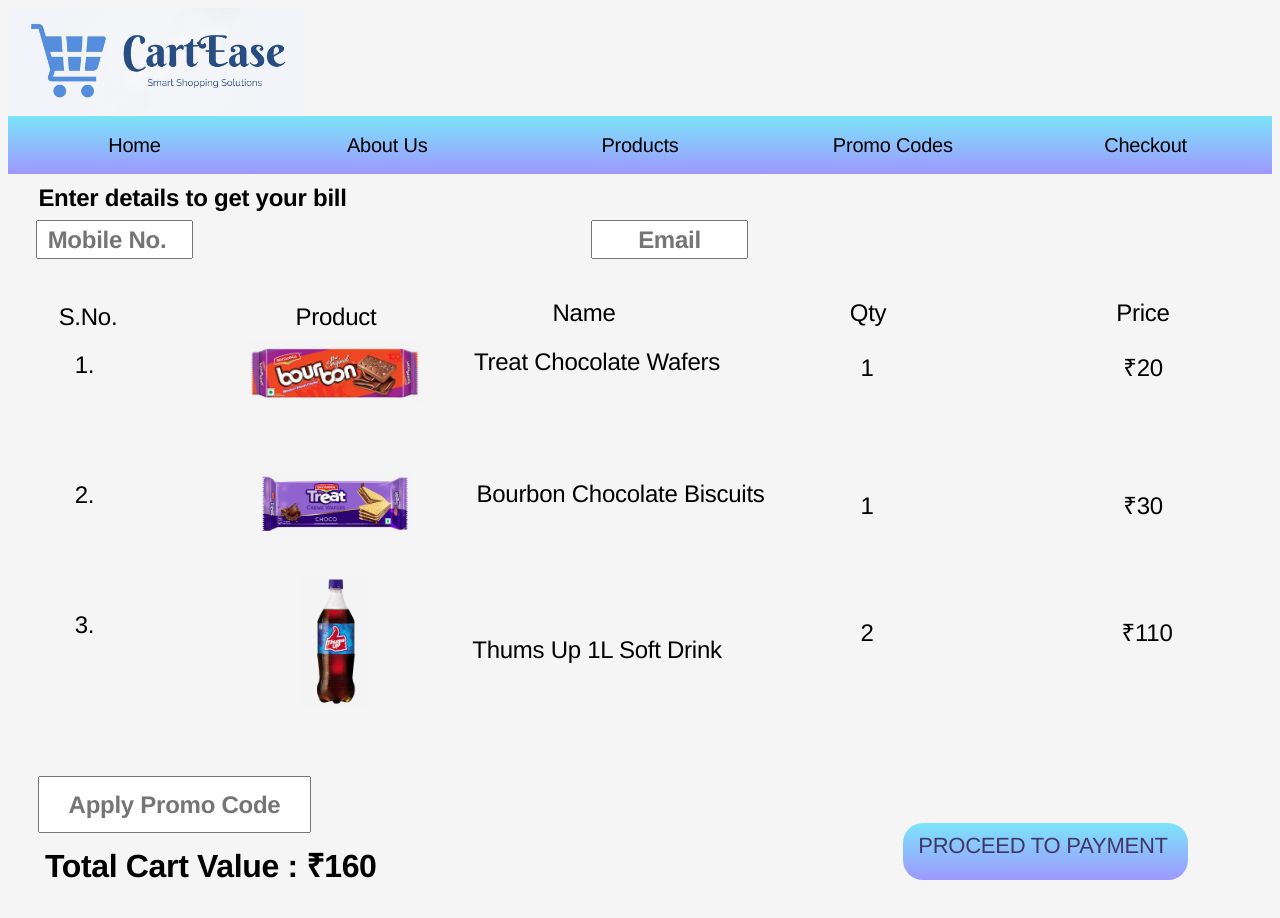
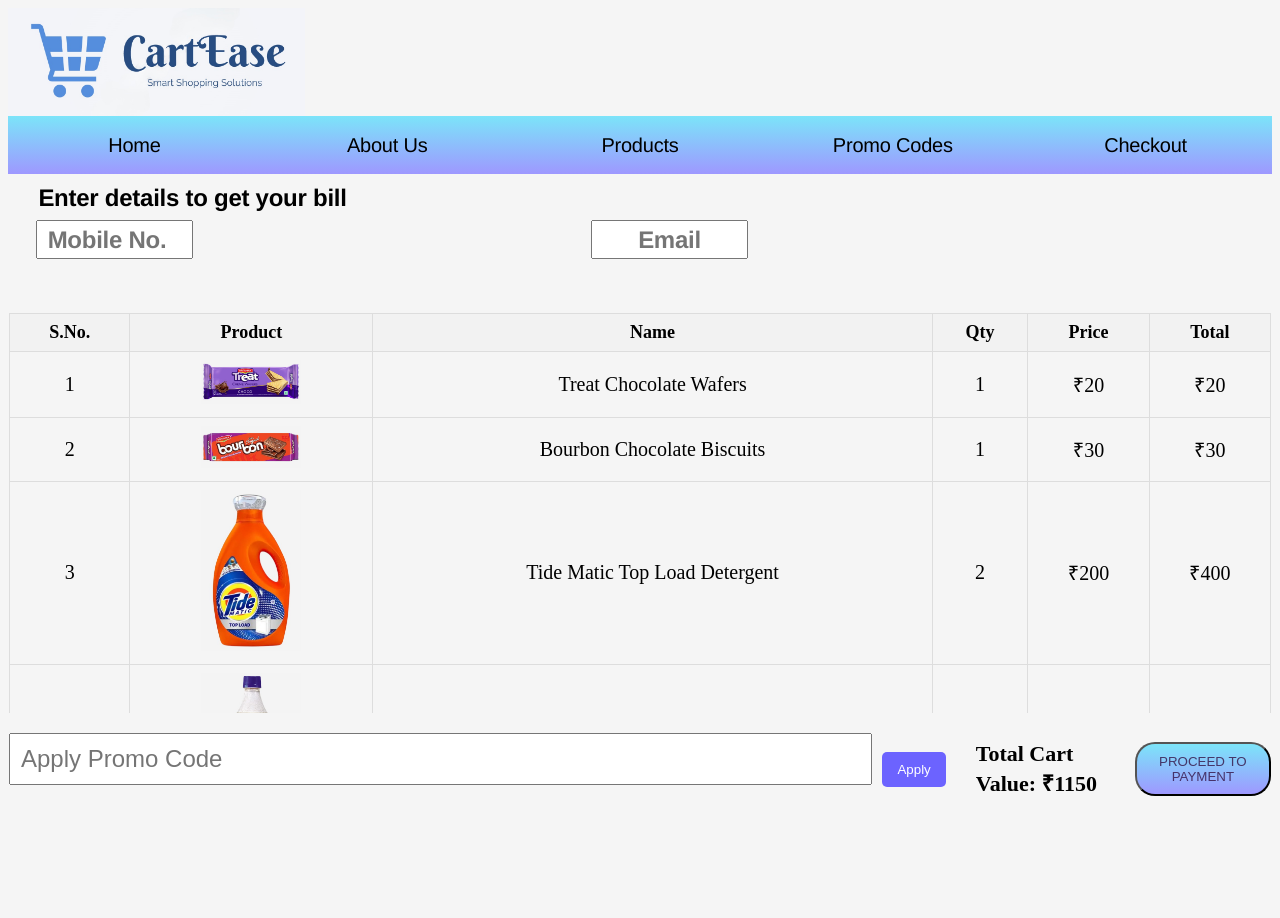
Before and after one commit to gandhi25samar/Cartease-CPG162, a React (Create React App) app: page /Checkout in a window 1280 px wide. Shown: the top 918 px of the page. Built offline with nearby package versions, Linux system fonts and the light colour scheme.

Commit message:
Added Apply Promo Code Functionality

```diff
--- a/src/components/Content/content.css
+++ b/src/components/Content/content.css
@@ -454,8 +454,8 @@
   flex-direction: column;
 }
 
-.cart-table-wrapper {
-  max-height: 450px; /* Adjust as needed */
+.cart-table-wrapper-home {
+  max-height: 600px; /* Adjust as needed */
   overflow-y: auto; /* Enable scrolling if the table exceeds this height */
   margin-top: 20px;
 }
@@ -485,7 +485,7 @@
 }
 
 .total-checkout {
-  margin-top: -20px;
+  margin-top: 0px;
   display: flex;
   justify-content: space-between;
   align-items: center;
--- a/src/components/Content/content.js
+++ b/src/components/Content/content.js
@@ -161,7 +161,7 @@ const Content = () => {
     //   </div>
     // </div>
     <div className="content">
-      <div className="cart-table-wrapper">
+      <div className="cart-table-wrapper-home">
         <table className="cart-table">
           <thead>
             <tr>
--- a/src/components/Content_checkout/contentCheckout.css
+++ b/src/components/Content_checkout/contentCheckout.css
@@ -1,4 +1,4 @@
-.content {
+/* .content {
   height: 653px;
   position: relative;
   width: 1280px;
@@ -394,4 +394,75 @@
   top: 0;
   white-space: nowrap;
   width: 249px;
+} */
+.cart-table {
+  width: 100%;
+  border-collapse: collapse;
+  margin-top: 20px;
 }
+.cart-table-wrapper {
+  max-height: 420px; /* Adjust as needed */
+  overflow-y: auto; /* Enable scrolling if the table exceeds this height */
+  margin-top: 20px;
+}
+
+.cart-table th,
+.cart-table td {
+  border: 1px solid #ddd;
+  padding: 8px;
+  font-size: 20px;
+  text-align: center;
+}
+
+.cart-table th {
+  background-color: #f2f2f2;
+  font-size: 18px;
+}
+
+.product-image {
+  width: 50px;
+  height: auto;
+}
+
+.total-checkout {
+  display: flex;
+  align-items: center;
+  gap: 10px;
+  margin-top: 20px;
+}
+
+.promo-message {
+  margin-left: 10px;
+}
+
+.error {
+  color: red;
+}
+
+.success {
+  color: green;
+}
+
+.apply-button {
+  background-color: #6c63ff;
+  color: white;
+  padding: 10px 15px;
+  border: none;
+  cursor: pointer;
+  border-radius: 5px;
+}
+
+.text-wrapper-14 {
+  font-size: 22px;
+  font-weight: bold;
+  margin-left: auto;
+}
+
+.button {
+  background: linear-gradient(180deg, #7ce4f9 0%, #9e98ff 100%);
+  border-radius: 20px;
+  padding: 10px 15px;
+  color: #331144cc;
+  cursor: pointer;
+  margin-left: auto;
+}
--- a/src/components/Content_checkout/contentCheckout.js
+++ b/src/components/Content_checkout/contentCheckout.js
@@ -1,49 +1,159 @@
-import React from "react";
+// import React from "react";
+// import "./contentCheckout.css";
+// import thumbsup from "../../assets/thumbsup.jpg";
+// import bourbon from "../../assets/bourbon.jpg";
+// import treat from "../../assets/treat.jpg";
+
+// const ContentCheckout = () => {
+//   return (
+//     <div className="content">
+//       <div className="headings">
+//         <div className="text-wrapper">S.No.</div>
+//         <div className="div">Product</div>
+//         <div className="text-wrapper-2">Name</div>
+//         <div className="text-wrapper-3">Qty</div>
+//         <div className="text-wrapper-4">Price</div>
+//       </div>
+//       <div className="items">
+//         <div className="s-no">
+//           <div className="text-wrapper-5">1.</div>
+//           <div className="text-wrapper-6">2.</div>
+//           <div className="text-wrapper-7">3.</div>
+//         </div>
+//         <div className="product">
+//           <img className="treat" alt="Treat" src={treat} />
+//           <img className="bourbon" alt="Bourbon" src={bourbon} />
+//           <img className="thumbsup" alt="Thumbsup" src={thumbsup} />
+//         </div>
+//         <div className="name">
+//           <div className="text-wrapper-8">Treat Chocolate Wafers</div>
+//           <div className="text-wrapper-9">Bourbon Chocolate Biscuits</div>
+//           <p className="p">Thums Up 1L Soft Drink</p>
+//         </div>
+//         <div className="qty">
+//           <div className="text-wrapper-10">1</div>
+//           <div className="text-wrapper-11">2</div>
+//           <div className="text-wrapper-12">1</div>
+//         </div>
+//         <div className="price">
+//           <div className="text-wrapper-10">₹20</div>
+//           <div className="text-wrapper-13">₹110</div>
+//           <div className="text-wrapper-12">₹30</div>
+//         </div>
+//       </div>
+//       <div className="total-checkout">
+//         <input className="div2" placeholder="Apply Promo Code" type="text" />
+//         <div className="text-wrapper-14">Total Cart Value : ₹160</div>
+//         <button className="button">
+//           <div className="text-wrapper-15">PROCEED TO PAYMENT</div>
+//         </button>
+//       </div>
+//     </div>
+//   );
+// };
+// export default ContentCheckout;
+
+import React, { useState } from "react";
+import cartItems from "../Content/cart_items";
+import coupons from "../PromoCodes/coupons";
 import "./contentCheckout.css";
-import thumbsup from "../../assets/thumbsup.jpg";
-import bourbon from "../../assets/bourbon.jpg";
-import treat from "../../assets/treat.jpg";
 
 const ContentCheckout = () => {
+  const [promoCode, setPromoCode] = useState("");
+  const [discount, setDiscount] = useState(0);
+  const [message, setMessage] = useState("");
+
+  // Calculate total cart value before discount
+  const totalCartValue = cartItems.reduce(
+    (total, item) => total + item.price * item.qty,
+    0
+  );
+
+  // Calculate total cart value after applying discount
+  const discountedValue = totalCartValue - discount;
+
+  const applyPromoCode = () => {
+    const coupon = coupons.find((c) => c.code === promoCode);
+
+    if (!coupon) {
+      setMessage("Invalid Promo Code");
+      setDiscount(0);
+    } else if (totalCartValue < coupon.minValue) {
+      setMessage("Minimum cart value not met");
+      setDiscount(0);
+    } else {
+      if (coupon.code === "GET10") {
+        const discountAmount = Math.min(totalCartValue * 0.1, 150);
+        setDiscount(discountAmount);
+        setMessage("Promo Code Applied");
+      } else if (coupon.code === "FLAT200") {
+        setDiscount(200);
+        setMessage("Promo Code Applied");
+      } else if (coupon.code === "PAYDAYDEAL") {
+        const discountAmount = Math.min(totalCartValue * 0.2, 500);
+        setDiscount(discountAmount);
+        setMessage("Promo Code Applied");
+      }
+    }
+  };
+
   return (
     <div className="content">
-      <div className="headings">
-        <div className="text-wrapper">S.No.</div>
-        <div className="div">Product</div>
-        <div className="text-wrapper-2">Name</div>
-        <div className="text-wrapper-3">Qty</div>
-        <div className="text-wrapper-4">Price</div>
-      </div>
-      <div className="items">
-        <div className="s-no">
-          <div className="text-wrapper-5">1.</div>
-          <div className="text-wrapper-6">2.</div>
-          <div className="text-wrapper-7">3.</div>
-        </div>
-        <div className="product">
-          <img className="treat" alt="Treat" src={treat} />
-          <img className="bourbon" alt="Bourbon" src={bourbon} />
-          <img className="thumbsup" alt="Thumbsup" src={thumbsup} />
-        </div>
-        <div className="name">
-          <div className="text-wrapper-8">Treat Chocolate Wafers</div>
-          <div className="text-wrapper-9">Bourbon Chocolate Biscuits</div>
-          <p className="p">Thums Up 1L Soft Drink</p>
-        </div>
-        <div className="qty">
-          <div className="text-wrapper-10">1</div>
-          <div className="text-wrapper-11">2</div>
-          <div className="text-wrapper-12">1</div>
-        </div>
-        <div className="price">
-          <div className="text-wrapper-10">₹20</div>
-          <div className="text-wrapper-13">₹110</div>
-          <div className="text-wrapper-12">₹30</div>
-        </div>
+      <div className="cart-table-wrapper">
+        <table className="cart-table">
+          <thead>
+            <tr>
+              <th>S.No.</th>
+              <th>Product</th>
+              <th>Name</th>
+              <th>Qty</th>
+              <th>Price</th>
+              <th>Total</th>
+            </tr>
+          </thead>
+          <tbody>
+            {cartItems.map((item, index) => (
+              <tr key={item.id}>
+                <td>{index + 1}</td>
+                <td>
+                  <img
+                    src={require(`../../assets/${item.image}`)}
+                    alt={item.productName}
+                    className="product-image"
+                  />
+                </td>
+                <td>{item.productName}</td>
+                <td>{item.qty}</td>
+                <td>₹{item.price}</td>
+                <td>₹{item.price * item.qty}</td>
+              </tr>
+            ))}
+          </tbody>
+        </table>
       </div>
       <div className="total-checkout">
-        <input className="div2" placeholder="Apply Promo Code" type="text" />
-        <div className="text-wrapper-14">Total Cart Value : ₹160</div>
+        <input
+          className="div2"
+          placeholder="Apply Promo Code"
+          type="text"
+          value={promoCode}
+          onChange={(e) => setPromoCode(e.target.value.toUpperCase())}
+        />
+        <button onClick={applyPromoCode} className="apply-button">
+          Apply
+        </button>
+        <div
+          className={`promo-message ${
+            message.includes("Invalid") || message.includes("Minimum")
+              ? "error"
+              : "success"
+          }`}
+        >
+          {message}
+        </div>
+        <div className="text-wrapper-14">
+          Total Cart Value: ₹{discountedValue}
+        </div>
         <button className="button">
           <div className="text-wrapper-15">PROCEED TO PAYMENT</div>
         </button>
@@ -51,4 +161,5 @@ const ContentCheckout = () => {
     </div>
   );
 };
+
 export default ContentCheckout;
```
